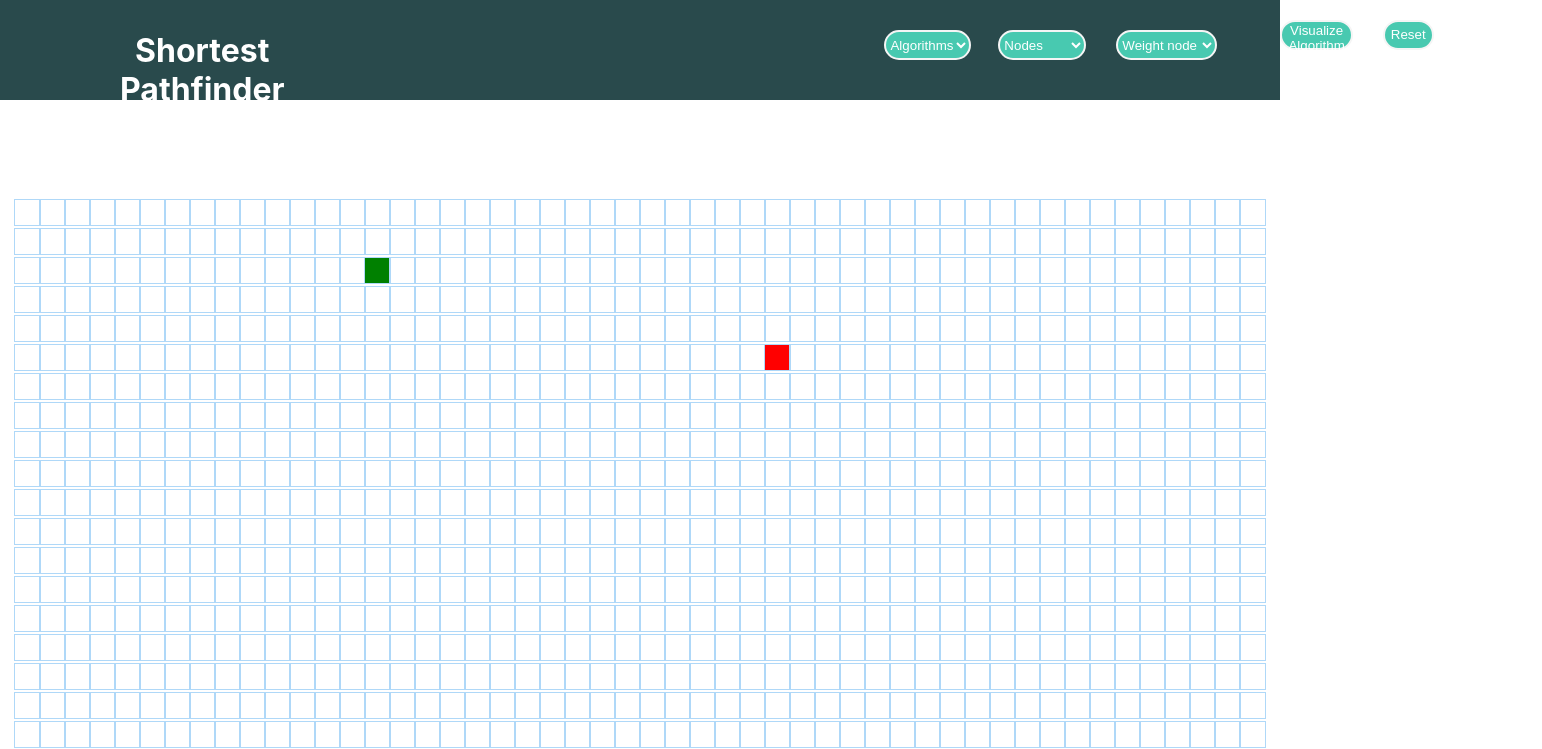
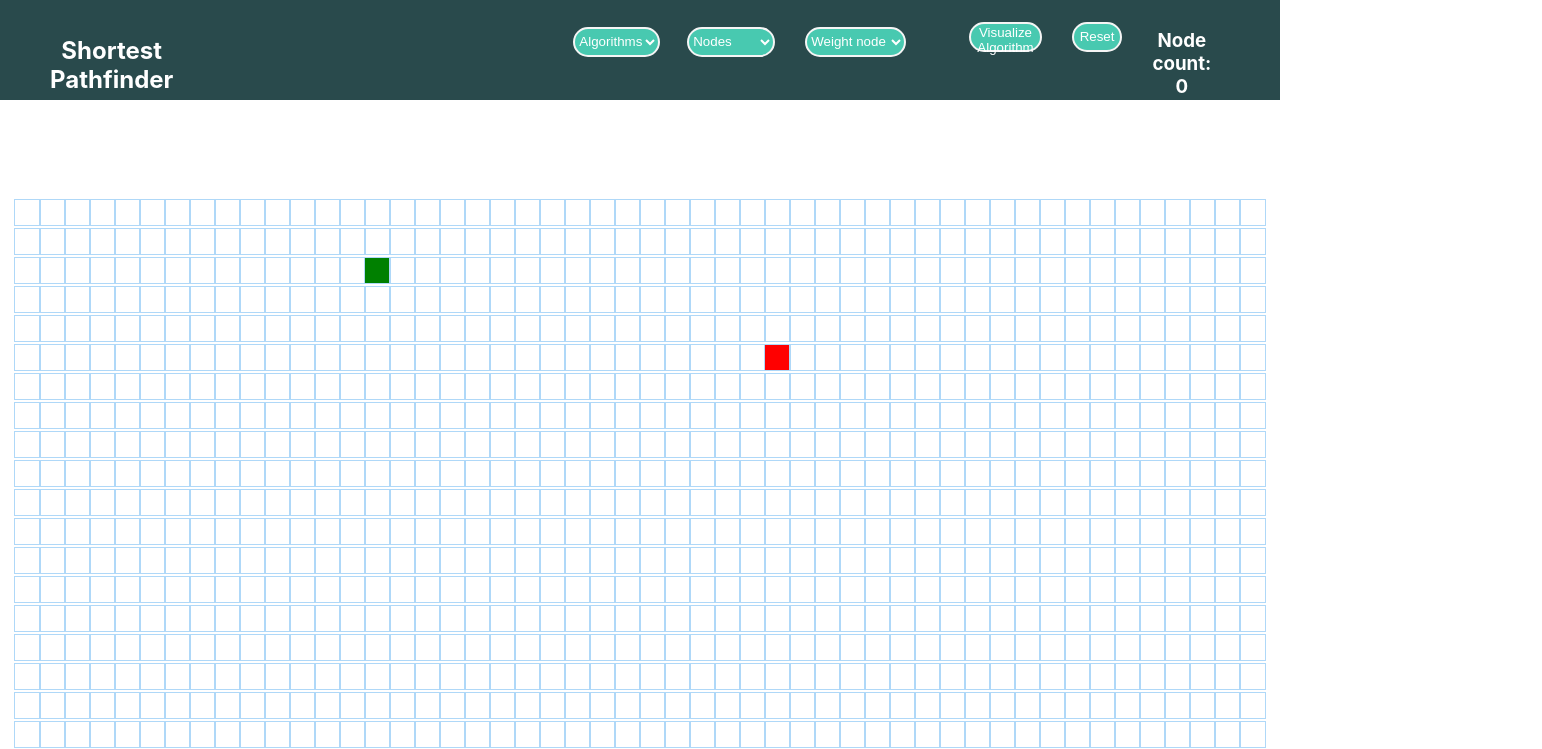
Before and after one commit to Kalpit2511/Shortest_Path_Visualization, a React (Create React App) app: page / in a window 1280 px wide. Shown: the top 749 px of the page, 1542 px wide, since content can reach past the window. Built offline with nearby package versions, Linux system fonts and the light colour scheme.

Commit message:
updated NAvbar

```diff
--- a/src/PathfindingVisualizer/PathfindingVisualizer.css
+++ b/src/PathfindingVisualizer/PathfindingVisualizer.css
@@ -22,24 +22,25 @@ select, .butvizu, .butreset {
 }
 
 .buttonvizu, .buttonrest{
-  padding-top: 1.6%;
+  padding-top: 1.8%;
   padding-right: 30px;
 }
 .nodee,.nodeType{
-  padding-top: 9%;
+  padding-top: 8%;
   padding-right: 30px;
 }
 .algo{
-  padding-top: 9%;
+  padding-top: 8%;
   padding-right: 8%;
 }
 .name{
   color: white;
-  padding-left: 120px;
-  padding-right: 600px;
-  padding-top: 10px;
+  padding-left: 50px;
+  padding-right: 400px;
+  padding-top: 20px;
   /* display: flex; */
   flex-direction: row;
+  font-size: 75%;
 }
 .count{
   color: white;
```
